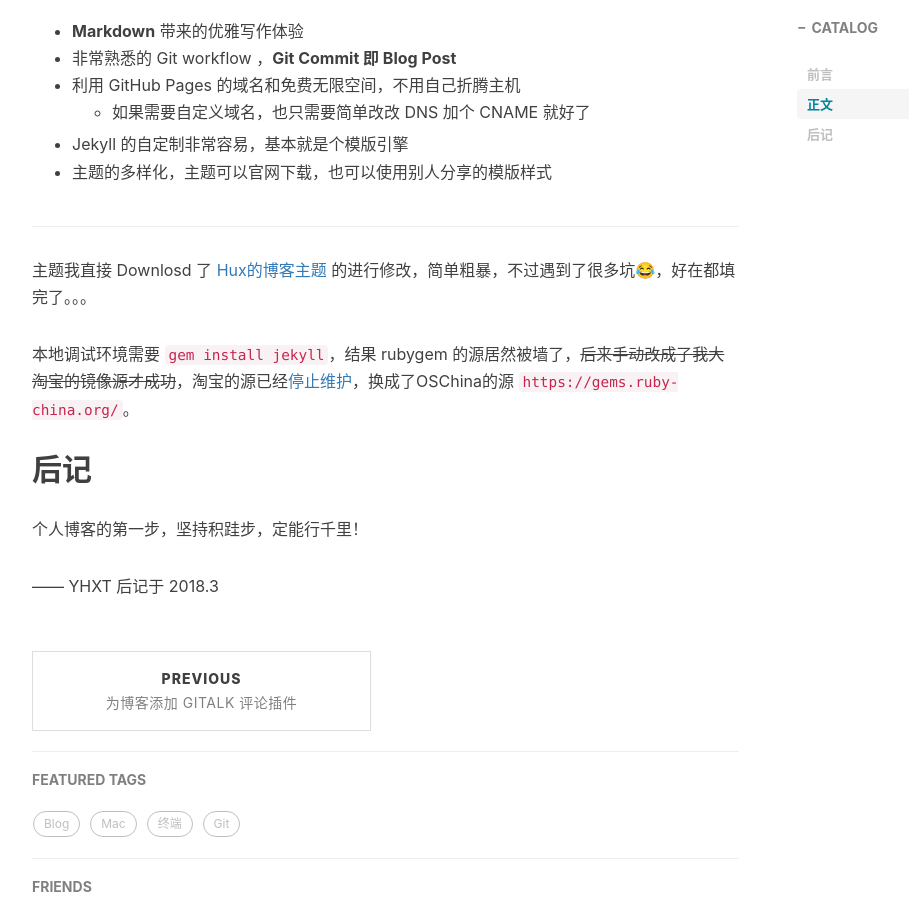
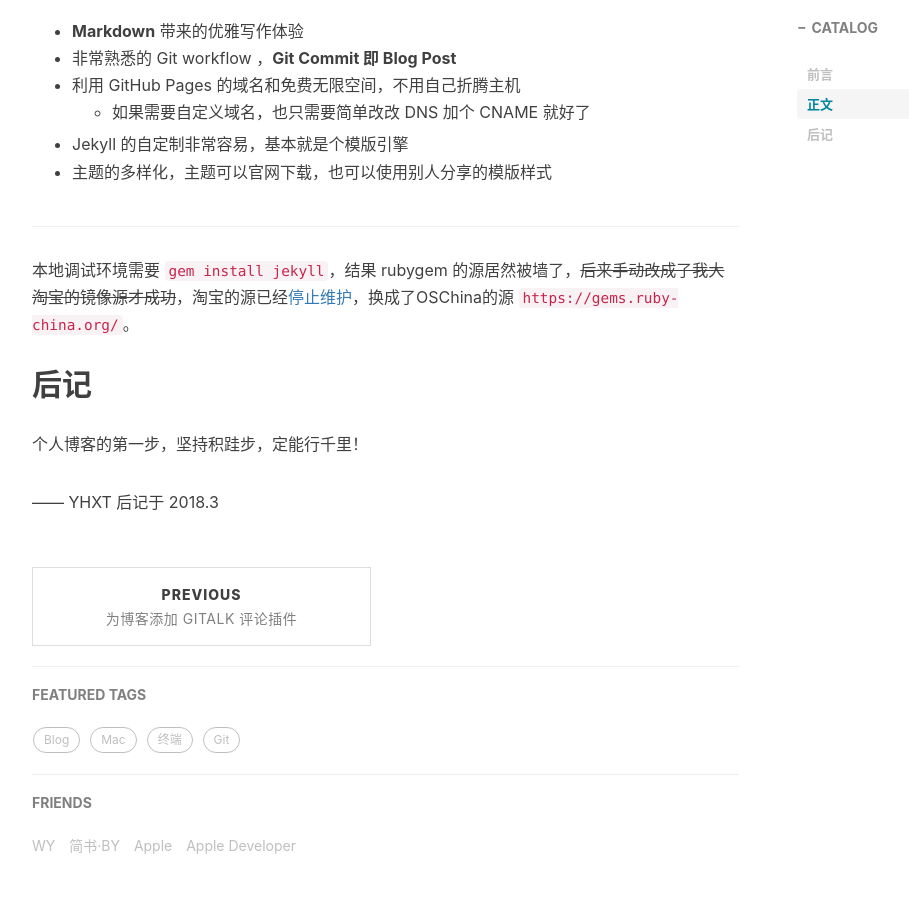
Before and after one commit to yhxt/yhxt.github.io, a Jekyll site: the page built from _posts/2017-02-04-Hello-2017.md, in a window 1280 px wide and 900 px high, scrolled down 1088 px. Shown: the whole window, without its empty margins (233-1142 px from the left). Built offline with Jekyll 4.4.1, drawn with Linux system fonts in a browser that asks for light colours; nearby versions of some CDN libraries; comment, search, counter and statistics services are not loaded.

Commit message:
Update 2017-02-04-Hello-2017.md
update

```diff
--- a/_posts/2017-02-04-Hello-2017.md
+++ b/_posts/2017-02-04-Hello-2017.md
@@ -36,7 +36,6 @@ YHXT 的 Blog 就这么开通了（撒花）！
 
 ---
 
-主题我直接 Downlosd 了 [Hux的博客主题](https://huangxuan.me/) 的进行修改，简单粗暴，不过遇到了很多坑😂，好在都填完了。。。
 
 本地调试环境需要 `gem install jekyll`，结果 rubygem 的源居然被墙了，~~后来手动改成了我大淘宝的镜像源才成功~~，淘宝的源已经[停止维护](https://gems.ruby-china.org/)，换成了OSChina的源 `https://gems.ruby-china.org/`。
 
```
